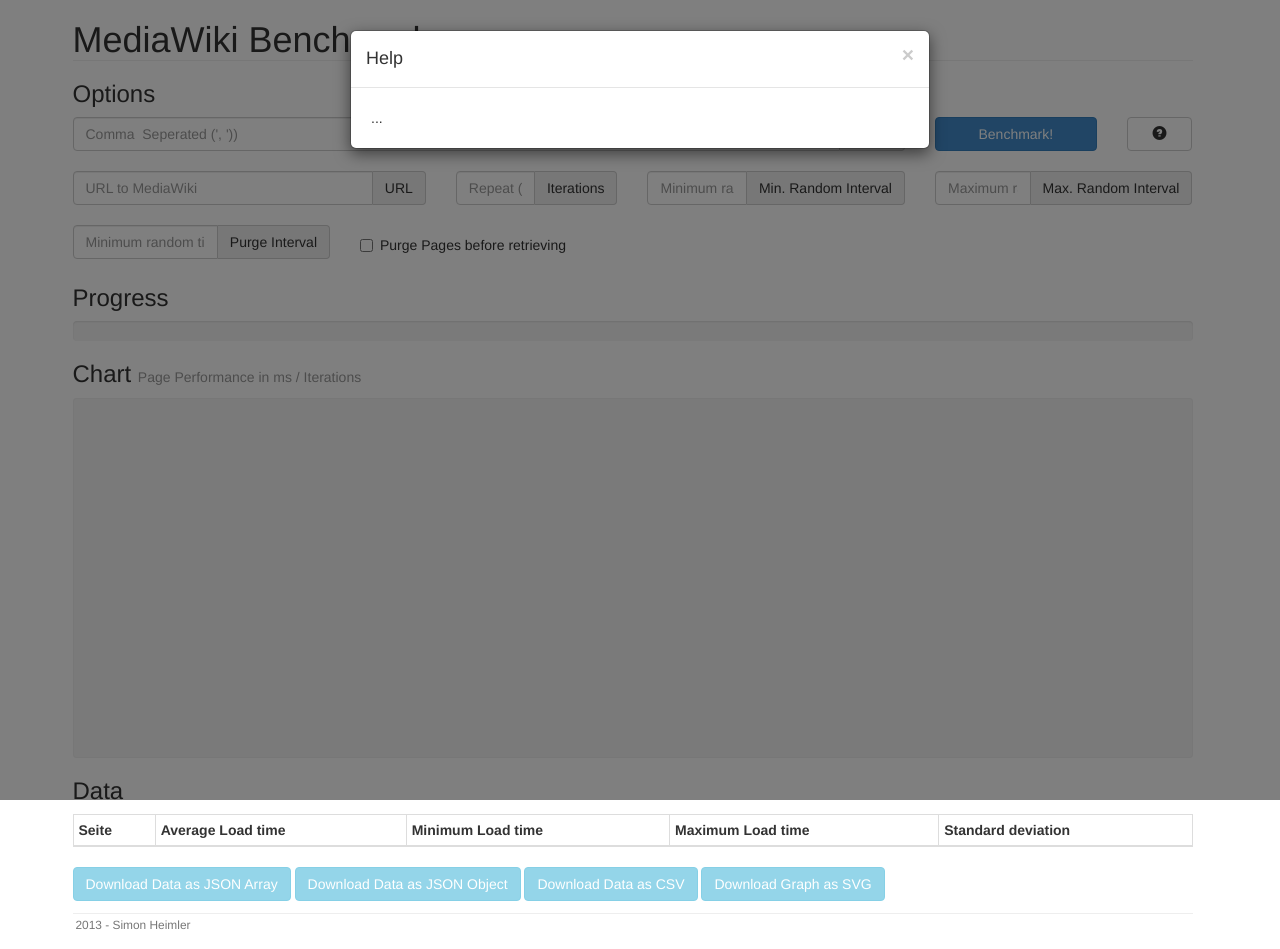
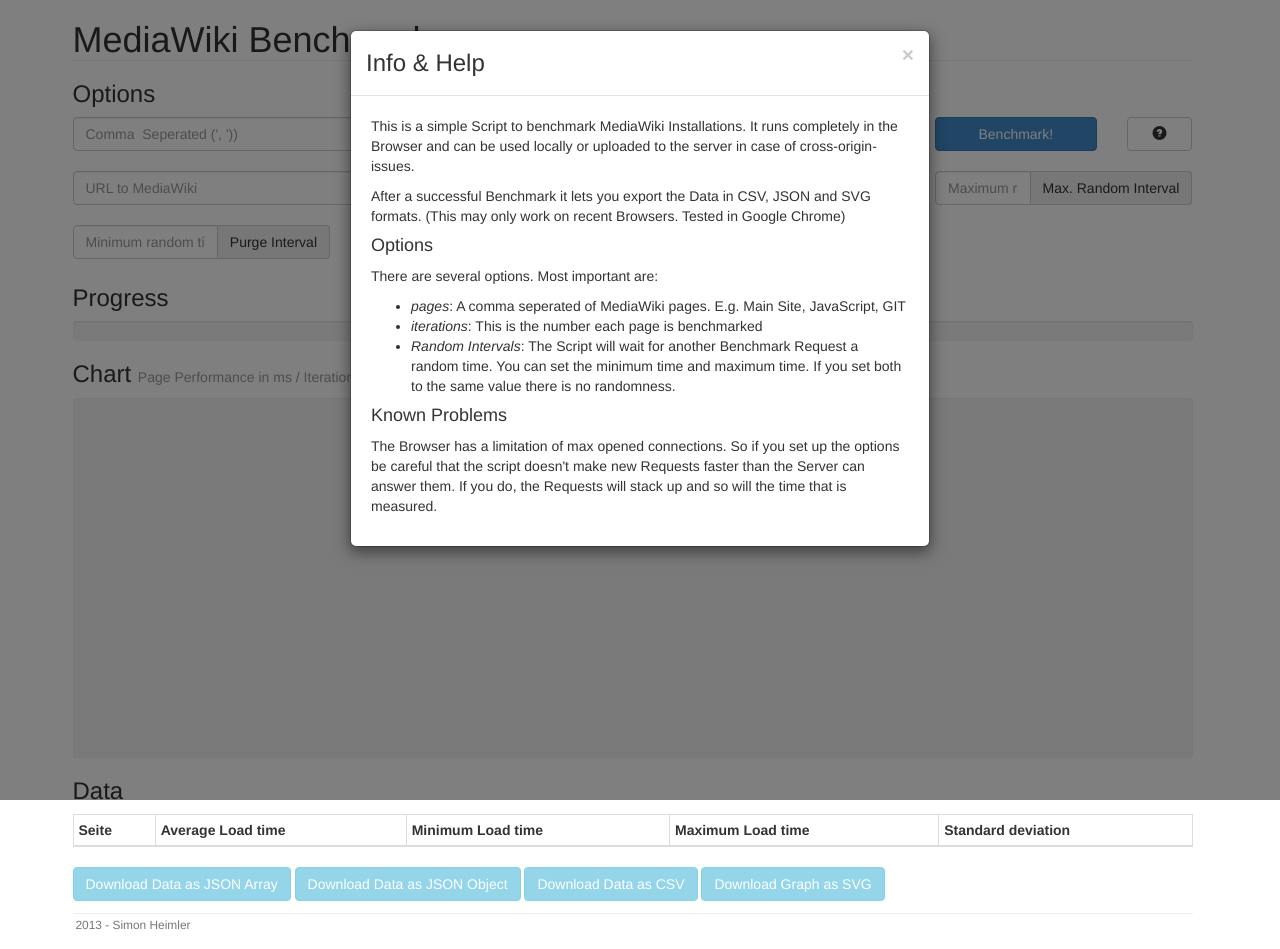
Before and after one commit to Fannon/MediaWiki-Benchmarker, a plain HTML site: page index.html in a window 1280 px wide. Both pictures are taken after a click on the button 1167 px from the left and 133 px from the top of the page. Drawn offline with Linux system fonts and the light colour scheme; a script that the page names is missing.

Commit message:
Added Helptext

```diff
--- a/index.html
+++ b/index.html
@@ -163,10 +163,30 @@
       <div class="modal-content">
         <div class="modal-header">
           <button type="button" class="close" data-dismiss="modal" aria-hidden="true">&times;</button>
-          <h4 class="modal-title">Help</h4>
+          <h3 class="modal-title">Info & Help</h3>
         </div>
         <div class="modal-body">
-          ...
+
+            <p>This is a simple Script to benchmark MediaWiki Installations. It runs completely in the Browser and can be used locally or uploaded to the server in case of cross-origin-issues.</p>
+
+            <p>After a successful Benchmark it lets you export the Data in CSV, JSON and SVG formats. (This may only work on recent Browsers. Tested in Google Chrome)</p>
+
+            <h4>
+            <a name="options" class="anchor" href="#options"><span class="octicon octicon-link"></span></a>Options</h4>
+
+            <p>There are several options. Most important are:</p>
+
+            <ul>
+            <li>
+            <em>pages</em>: A comma seperated of MediaWiki pages. E.g. Main Site, JavaScript, GIT</li>
+            <li>
+            <em>iterations</em>: This is the number each page is benchmarked</li>
+            <li>
+            <em>Random Intervals</em>: The Script will wait for another Benchmark Request a random time. You can set the minimum time and maximum time. If you set both to the same value there is no randomness.</li>
+            </ul><h4>
+            <a name="known-problems" class="anchor" href="#known-problems"><span class="octicon octicon-link"></span></a>Known Problems</h4>
+
+            <p>The Browser has a limitation of max opened connections. So if you set up the options be careful that the script doesn't make new Requests faster than the Server can answer them. If you do, the Requests will stack up and so will the time that is measured.</p>
         </div>
       </div><!-- /.modal-content -->
     </div><!-- /.modal-dialog -->
```
